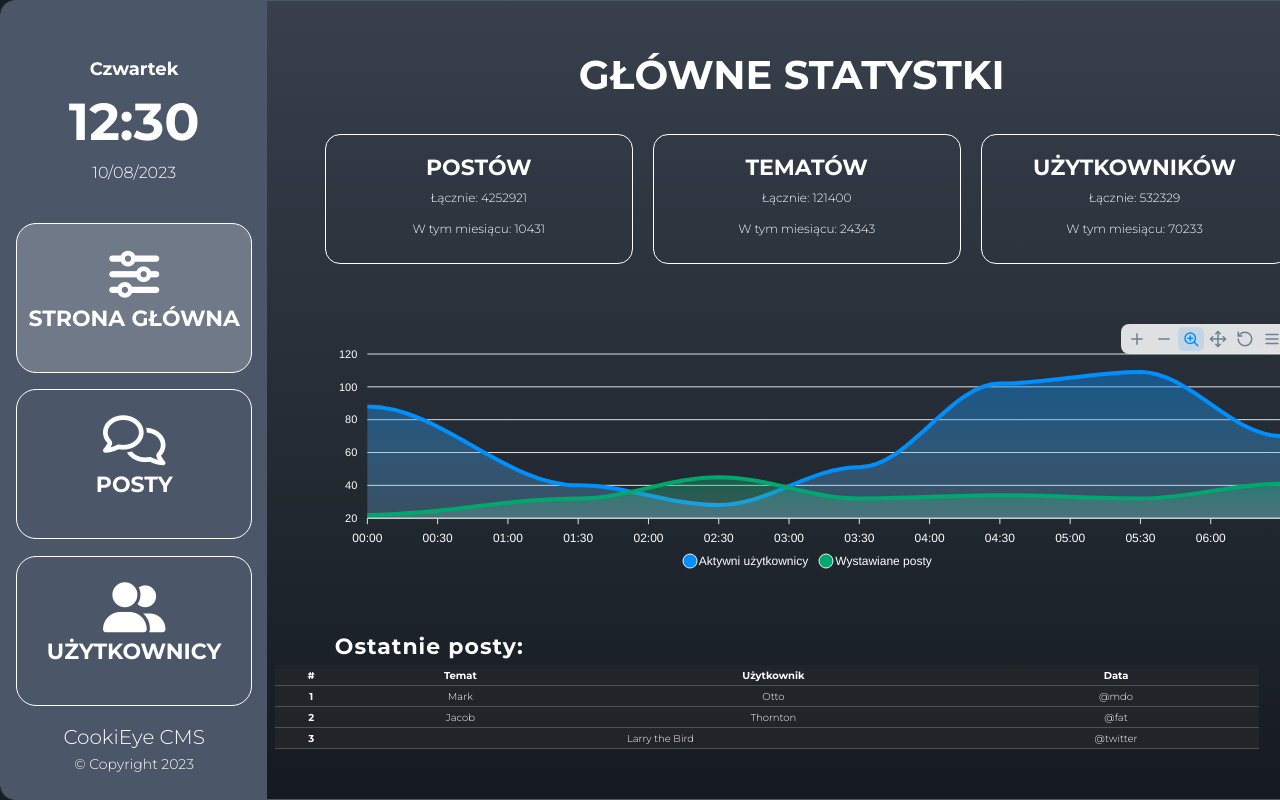
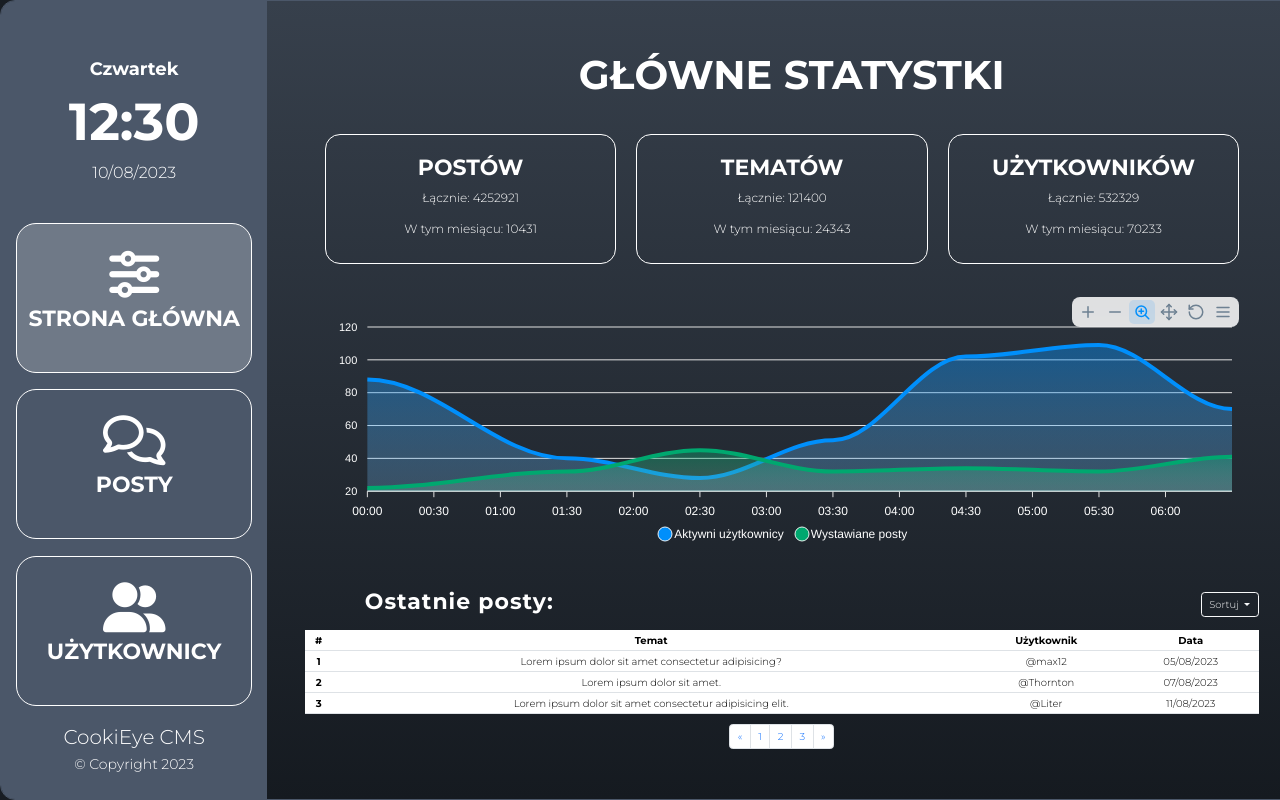
Before and after one commit to Visth/CookiEye-Statistics-App, a plain HTML site: page index.html in a window 1280 px wide. Shown: the top 800 px of the page. Drawn offline with nearby package versions, Linux system fonts and the light colour scheme.

Commit message:
added table in index.html and stylised it in main.css.

```diff
--- a/index.html
+++ b/index.html
@@ -74,17 +74,29 @@
                                 <p>W tym miesiącu: 70233</p>
                             </div>
 
-                            <div id="chart" class="py-5 text-dark"></div>
+                            <div id="chart" class="py-1 text-dark"></div>
                         </section>
 
                         <div class="col-3 p-4 text-light text-center aside"></div>
 
-                        <section>
-                            <div class="posts-heading">
+                        <section class="posts ms-5">
+                            <div class="posts-heading d-flex justify-content-between mb-3">
+
                                 <h3>Ostatnie posty:</h3>
+
+                                <div class="dropdown">
+                                    <button class="btn btn-outline-light dropdown-toggle" type="button" data-bs-toggle="dropdown" aria-expanded="false">
+                                      Sortuj
+                                    </button>
+                                    <ul class="dropdown-menu">
+                                      <li><a class="dropdown-item" href="#">Według dat</a></li>
+                                      <li><a class="dropdown-item" href="#">Według autora</a></li>
+                                    </ul>
+                                </div>
+
                             </div>
                             <div class="posts-table">
-                                <table class="table table-dark table-sm">
+                                <table class="table table-transparent text-light table-sm">
                                     <thead>
                                         <tr>
                                           <th scope="col">#</th>
@@ -95,27 +107,46 @@
                                       </thead>
                                       <tbody>
                                         <tr>
-                                          <th scope="row">1</th>
-                                          <td>Mark</td>
-                                          <td>Otto</td>
-                                          <td>@mdo</td>
+                                          <th>1</th>
+                                          <td>Lorem ipsum dolor sit amet consectetur adipisicing?</td>
+                                          <td>@max12</td>
+                                          <td>05/08/2023</td>
                                         </tr>
                                         <tr>
-                                          <th scope="row">2</th>
-                                          <td>Jacob</td>
-                                          <td>Thornton</td>
-                                          <td>@fat</td>
+                                          <th>2</th>
+                                          <td>Lorem ipsum dolor sit amet.</td>
+                                          <td>@Thornton</td>
+                                          <td>07/08/2023</td>
                                         </tr>
                                         <tr>
-                                          <th scope="row">3</th>
-                                          <td colspan="2">Larry the Bird</td>
-                                          <td>@twitter</td>
+                                          <th>3</th>
+                                          <td>Lorem ipsum dolor sit amet consectetur adipisicing elit.</td>
+                                          <td>@Liter</td>
+                                          <td>11/08/2023</td>
                                         </tr>
                                       </tbody>
 
                                 </table>
                             </div>
-                            <div class="posts-paggination"></div>
+                            <div class="posts-pagination">
+                                <nav aria-label="Page navigation example" class="d-flex justify-content-center">
+                                    <ul class="pagination">
+                                      <li class="page-item">
+                                        <a class="page-link" href="#" aria-label="Previous">
+                                          <span aria-hidden="true">&laquo;</span>
+                                        </a>
+                                      </li>
+                                      <li class="page-item"><a class="page-link" href="#">1</a></li>
+                                      <li class="page-item"><a class="page-link" href="#">2</a></li>
+                                      <li class="page-item"><a class="page-link" href="#">3</a></li>
+                                      <li class="page-item">
+                                        <a class="page-link" href="#" aria-label="Next">
+                                          <span aria-hidden="true">&raquo;</span>
+                                        </a>
+                                      </li>
+                                    </ul>
+                                  </nav>
+                            </div>
                         </section>
                     </div>
 
--- a/sass/main.scss
+++ b/sass/main.scss
@@ -124,7 +124,7 @@ body {
         }
 
         .stats {
-            width: 100%;
+            width: 95%;
             color: #fff;
             margin-left: 40px;
 
```
Also changed, not shown: css/main.css, 1 other file.
